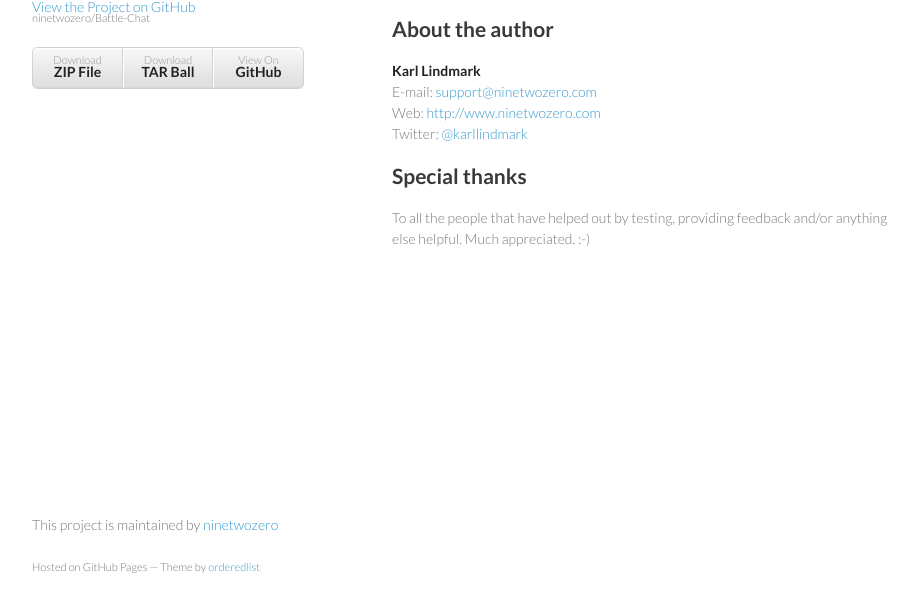
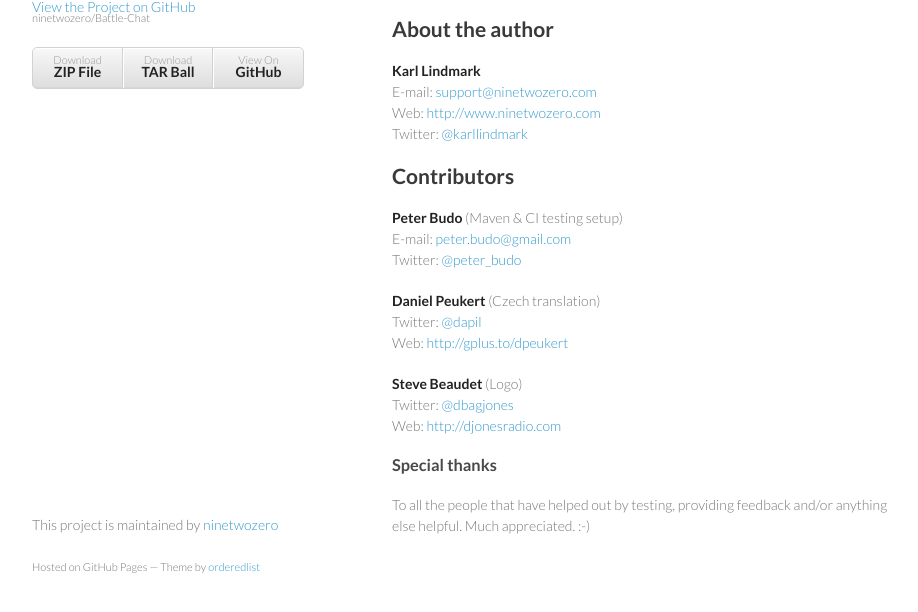
Before and after one commit to ninetwozero/Battle-Chat, a plain HTML site: page index.html in a window 1280 px wide. Shown: the part 154-766 px from the top of the page, without its empty margins (178-1096 px from the left). Drawn offline with Linux system fonts and the light colour scheme.

Commit message:
Create gh-pages branch via GitHub

```diff
--- a/index.html
+++ b/index.html
@@ -31,8 +31,6 @@
         <h1>
 <a name="battle-chat" class="anchor" href="#battle-chat"><span class="octicon octicon-link"></span></a>Battle Chat</h1>
 
-<h1></h1>
-
 <p>Battle Chat is an unofficial Battlelog chat <a href="https://play.google.com/store/apps/details?id=com.ninetwozero.battlechat">application for Android devices running 2.2+ and onward</a>.</p>
 
 <h2>
@@ -44,7 +42,22 @@ Web: <a href="http://www.ninetwozero.com">http://www.ninetwozero.com</a><br>
 Twitter: <a href="https://www.twitter.com/karllindmark">@karllindmark</a><br></p>
 
 <h2>
-<a name="special-thanks" class="anchor" href="#special-thanks"><span class="octicon octicon-link"></span></a>Special thanks</h2>
+<a name="contributors" class="anchor" href="#contributors"><span class="octicon octicon-link"></span></a>Contributors</h2>
+
+<p><strong>Peter Budo</strong> (Maven &amp; CI testing setup)<br>
+E-mail: <a href="mailto:peter.budo@gmail.com">peter.budo@gmail.com</a><br>
+Twitter: <a href="https://www.twitter.com/peter-budo">@peter_budo</a><br></p>
+
+<p><strong>Daniel Peukert</strong> (Czech translation)<br>
+Twitter: <a href="https://www.twitter.com/dapil">@dapil</a><br>
+Web: <a href="http://gplus.to/dpeukert">http://gplus.to/dpeukert</a><br></p>
+
+<p><strong>Steve Beaudet</strong> (Logo)<br>
+Twitter: <a href="https://www.twitter.com/dbagjones">@dbagjones</a><br>
+Web: <a href="http://djonesradio.com">http://djonesradio.com</a><br></p>
+
+<h3>
+<a name="special-thanks" class="anchor" href="#special-thanks"><span class="octicon octicon-link"></span></a>Special thanks</h3>
 
 <p>To all the people that have helped out by testing, providing feedback and/or anything else helpful. Much appreciated. :-)</p>
       </section>
--- a/params.json
+++ b/params.json
@@ -1 +1 @@
-{"name":"Battle-chat","tagline":"Unofficial chat application for Battlelog","body":"# Battle Chat\r\n=============\r\nBattle Chat is an unofficial Battlelog chat [application for Android devices running 2.2+ and onward] (https://play.google.com/store/apps/details?id=com.ninetwozero.battlechat).\r\n\r\n## About the author\r\n**Karl Lindmark**<br />\r\nE-mail: support@ninetwozero.com<br />\r\nWeb: http://www.ninetwozero.com<br />\r\nTwitter: [@karllindmark](https://www.twitter.com/karllindmark)<br />\r\n\r\n## Special thanks\r\nTo all the people that have helped out by testing, providing feedback and/or anything else helpful. Much appreciated. :-)","google":"","note":"Don't delete this file! It's used internally to help with page regeneration."}
+{"name":"Battle-chat","tagline":"Unofficial chat application for Battlelog","body":"Battle Chat\r\n=============\r\nBattle Chat is an unofficial Battlelog chat [application for Android devices running 2.2+ and onward] (https://play.google.com/store/apps/details?id=com.ninetwozero.battlechat).\r\n\r\nAbout the author\r\n------------\r\n**Karl Lindmark**<br />\r\nE-mail: support@ninetwozero.com<br />\r\nWeb: http://www.ninetwozero.com<br />\r\nTwitter: [@karllindmark](https://www.twitter.com/karllindmark)<br />\r\n\r\nContributors\r\n------------\r\n**Peter Budo** (Maven & CI testing setup)<br />\r\nE-mail: peter.budo@gmail.com<br />\r\nTwitter: [@peter_budo](https://www.twitter.com/peter-budo)<br />\r\n\r\n**Daniel Peukert** (Czech translation)<br />\r\nTwitter: [@dapil](https://www.twitter.com/dapil)<br />\r\nWeb: http://gplus.to/dpeukert<br />\r\n\r\n**Steve Beaudet** (Logo)<br />\r\nTwitter: [@dbagjones](https://www.twitter.com/dbagjones)<br />\r\nWeb: http://djonesradio.com<br />\r\n\r\n\r\n### Special thanks\r\nTo all the people that have helped out by testing, providing feedback and/or anything else helpful. Much appreciated. :-)\r\n","google":"","note":"Don't delete this file! It's used internally to help with page regeneration."}
```
